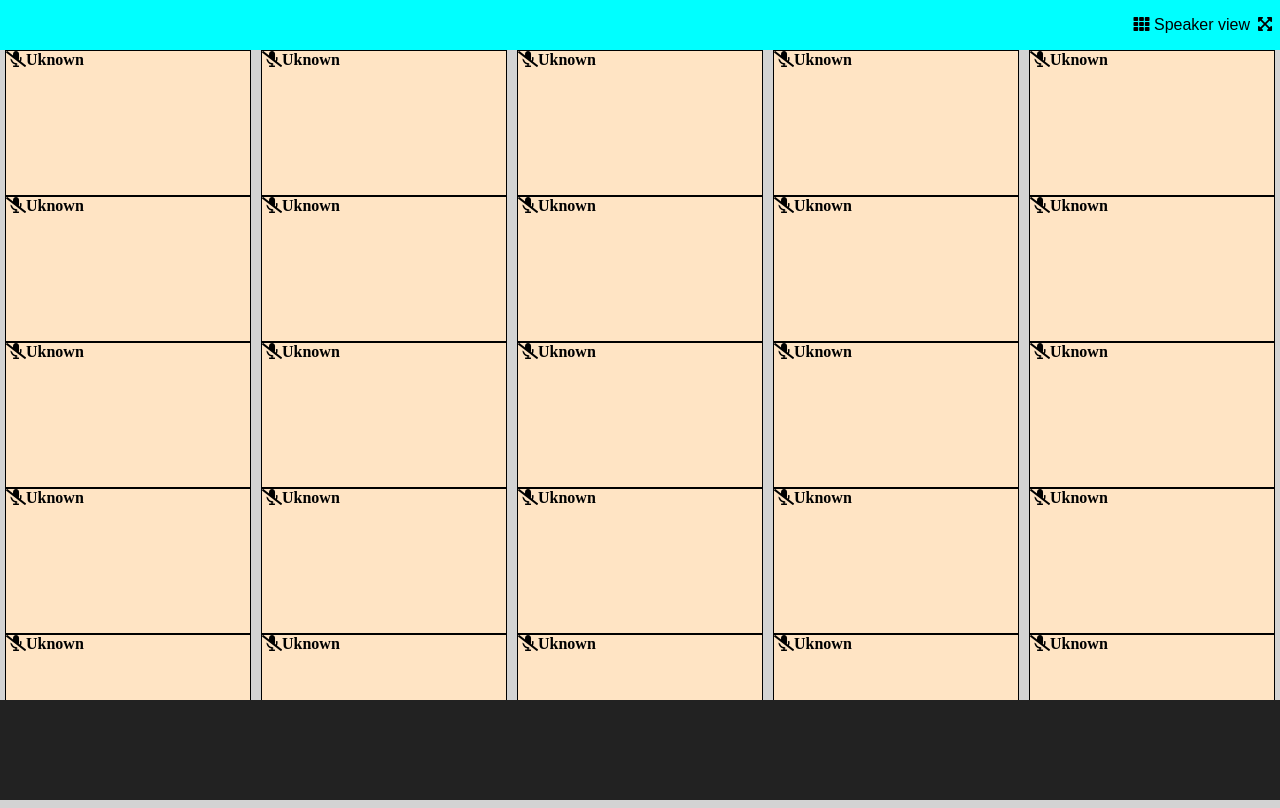
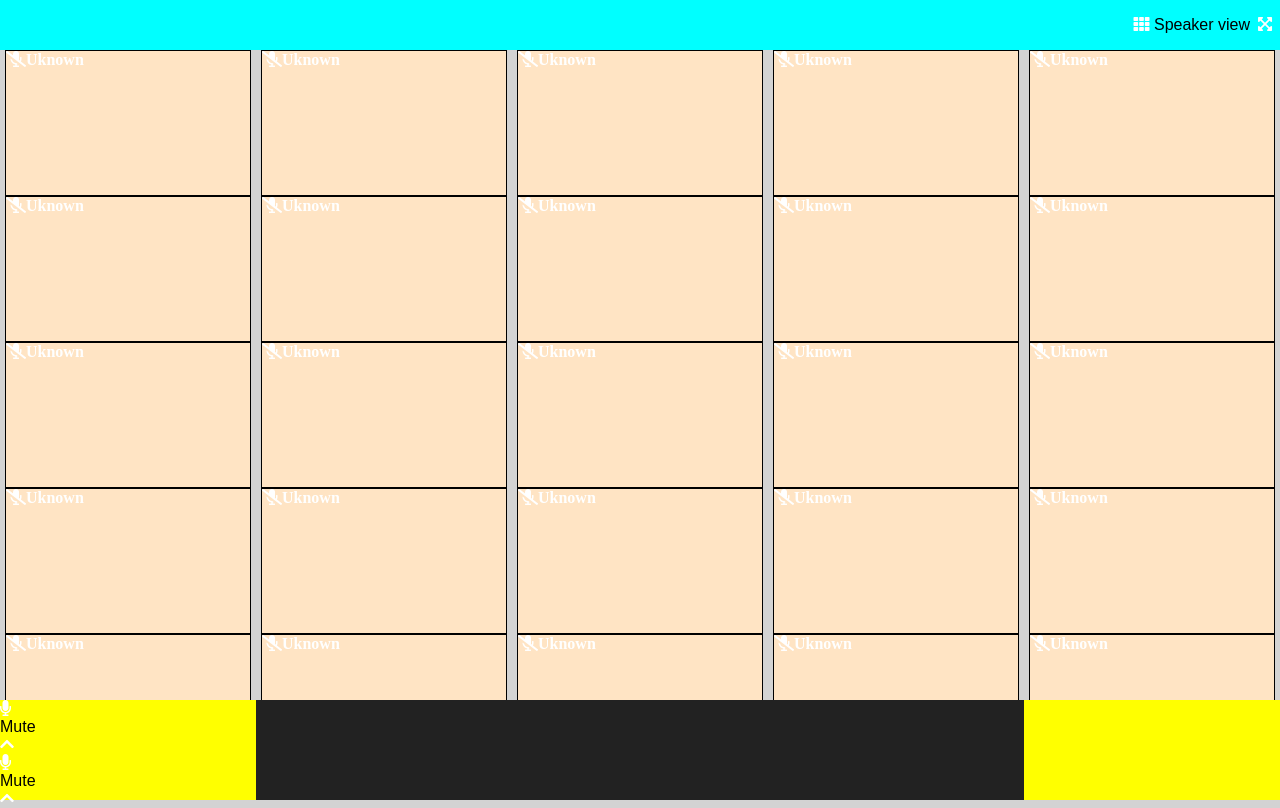
Before and after one commit to tahakyo/html-css-zoom, a plain HTML site: page index.html in a window 1280 px wide. Drawn offline with Linux system fonts and the light colour scheme.

Commit message:
add footer structure

```diff
--- a/css/style.css
+++ b/css/style.css
@@ -21,6 +21,9 @@ body {
     background-color: lightgray;
 }
 
+i {
+    color: white;
+}
 
 /* HEADER */
 
@@ -74,4 +77,19 @@ main {
 footer {
     height: 100px;
     background-color: #222222;
+    display: flex;
 }
+
+.left-side {
+    width: 20%;
+    background-color: yellow;
+}
+
+.center {
+    width: calc(100vw - 40%);
+}
+
+.right-side {
+    width: 20%;
+    background-color: yellow;
+}
--- a/index.html
+++ b/index.html
@@ -185,7 +185,34 @@
     <!--/ MAIN -->
 
     <!-- FOOTER -->
-    <footer></footer>
+    <footer>
+        <div class="left-side">
+            <div class="icon-item">
+                <div class="icon">
+                    <i class="fas fa-microphone"></i>
+                    <div class="text">Mute</div>
+                </div>
+                <div class="chevron">
+                    <i class="fas fa-chevron-up"></i>
+                </div>
+            </div>
+            <div class="icon-item">
+                <div class="icon">
+                    <i class="fas fa-microphone"></i>
+                    <div class="text">Mute</div>
+                </div>
+                <div class="chevron">
+                    <i class="fas fa-chevron-up"></i>
+                </div>
+            </div>
+        </div>
+        <div class="center">
+
+        </div>
+        <div class="right-side">
+
+        </div>
+    </footer>
     <!--/ FOOTER -->
 </body>
 </html>
```
